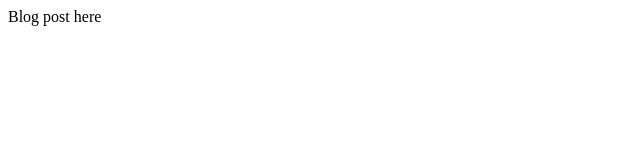
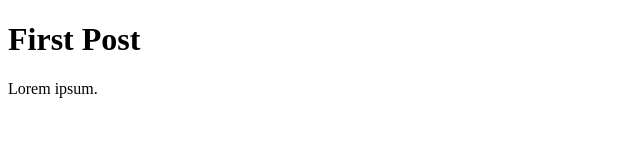
Before and after one commit to andreidobrinski/blog-tutorial-gatsby, a Gatsby site: page /first-post in a window 1280 px wide. Shown: the whole page, without its empty margins (0-640 px from the left). Built offline with nearby package versions, Linux system fonts and the light colour scheme; Gatsby itself is replaced by a stand-in of ours.

Commit message:
add html to template

```diff
--- a/src/templates/blog-post.js
+++ b/src/templates/blog-post.js
@@ -1,12 +1,34 @@
 import React from 'react';
 import { graphql } from 'gatsby';
 
-const Template = (props) => {
+const Template = ({ data }) => {
+  const { markdownRemark } = data;
+  const title = markdownRemark.frontmatter.title;
+  const html = markdownRemark.html;
+
   return (
     <div>
-      Blog post here
+      <h1 style={{ fontFamily: 'avenir' }}>
+        {title}
+      </h1>
+      <div
+        className="blogpost"
+        dangerouslySetInnerHTML={{__html: html}}
+        style={{ fontFamily: 'avenir' }}
+      />
     </div>
   );
 }
 
+export const query = graphql`
+  query($pathSlug: String!) {
+    markdownRemark(frontmatter: { path: {eq: $pathSlug} }) {
+      html
+      frontmatter {
+        title
+      }
+    }
+  }
+`;
+
 export default Template;
```
